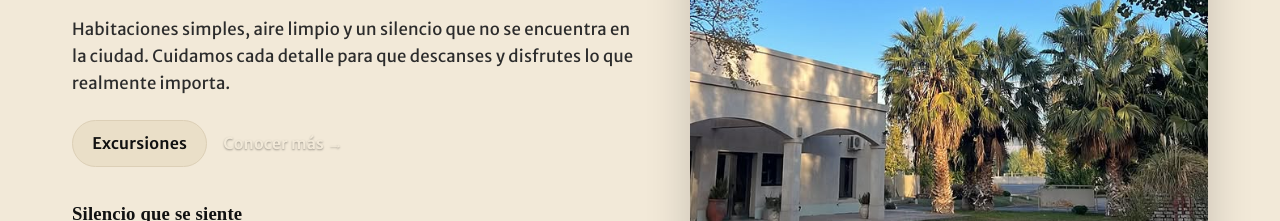
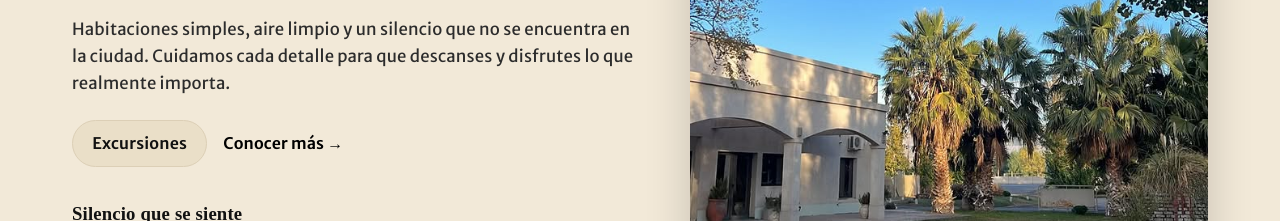
Before and after one commit to FrancoPietrafesa/OlivosDelSol, a website: page index.html in a window 1280 px wide. Shown: the part 1400-1621 px from the top of the page. Drawn offline with Linux system fonts and the light colour scheme; a web font is replaced by a local one.

Commit message:
Set text-link color to black

```diff
--- a/style.css
+++ b/style.css
@@ -464,10 +464,10 @@ body.index-page .lang-select select {
 }
 
 .text-link {
-    color: var(--cream);
+    color: #000;
     text-decoration: none;
     font-weight: 600;
-    text-shadow: 0 1px 2px rgba(0, 0, 0, 0.35);
+    text-shadow: none;
 }
 
 .text-link:hover {
```
